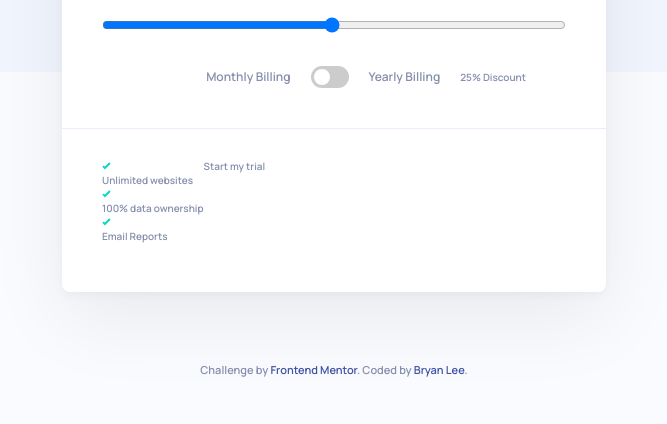
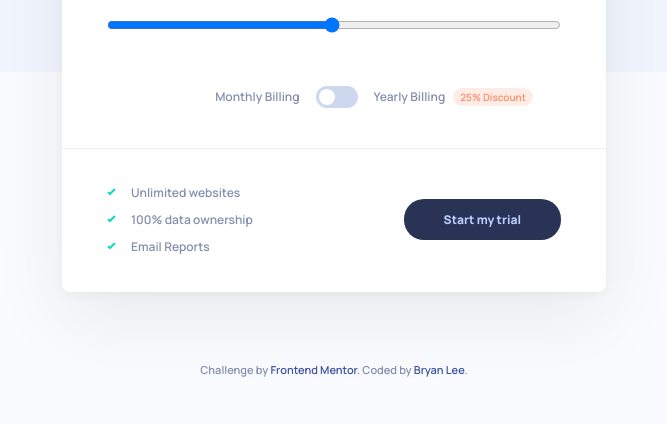
Before and after one commit to BL1133/interactive-pricing-component, a website: page index.html in a window 1280 px wide. Shown: the part 376-800 px from the top of the page, without its empty margins (306-973 px from the left). Drawn offline with Linux system fonts and the light colour scheme.

Commit message:
pricing-card footer

```diff
--- a/index.html
+++ b/index.html
@@ -72,17 +72,29 @@
           class="pricing-card__cta u-padding-left-right-m u-padding-bottom-m"
         >
           <div class="cta__features">
-            <span class="features__item">
-              <img src="./images/icon-check.svg" alt="check" />
-              <p class="features__text">Unlimited websites</p>
+            <span class="cta__features-item">
+              <img
+                class="cta__features-check"
+                src="./images/icon-check.svg"
+                alt="check"
+              />
+              <p class="cta__features-text">Unlimited websites</p>
             </span>
-            <span class="features__item">
-              <img src="./images/icon-check.svg" alt="check" />
-              <p class="features__text">100% data ownership</p>
+            <span class="cta__features-item">
+              <img
+                class="cta__features-check"
+                src="./images/icon-check.svg"
+                alt="check"
+              />
+              <p class="cta__features-text">100% data ownership</p>
             </span>
-            <span class="features__item">
-              <img src="./images/icon-check.svg" alt="check" />
-              <p class="features__text">Email Reports</p>
+            <span class="cta__features-item">
+              <img
+                class="cta__features-check"
+                src="./images/icon-check.svg"
+                alt="check"
+              />
+              <p class="cta__features-text">Email Reports</p>
             </span>
           </div>
           <a href="#" class="cta__link">Start my trial</a>
--- a/sass/base/_utilities.scss
+++ b/sass/base/_utilities.scss
@@ -2,12 +2,12 @@
   margin-top: 1rem;
 }
 .u-padding-left-right-m {
-  padding-left: 4rem;
-  padding-right: 4rem;
+  padding-left: 4.5rem;
+  padding-right: 4.5rem;
 }
 .u-padding-top-m {
   padding-top: 4rem;
 }
 .u-padding-bottom-m {
-  padding-bottom: 5rem;
+  padding-bottom: 4rem;
 }
--- a/sass/components/_pricing-card.scss
+++ b/sass/components/_pricing-card.scss
@@ -15,7 +15,8 @@
   &__cta {
     display: flex;
     border-top: 1px solid $color-light-grayish-blue-empty;
-    padding-top: 3rem;
+    padding-top: 3.5rem;
+    justify-content: space-between;
   }
 }
 .pricing {
@@ -25,7 +26,7 @@
   }
   &__views {
     align-self: center;
-    font-size: 1.37rem;
+    font-size: 1.35rem;
     text-transform: uppercase;
     letter-spacing: 2px;
     font-weight: 800;
@@ -37,20 +38,21 @@
     font-size: 3.8rem;
     font-weight: 800;
     color: $color-dark-blue;
+    align-self: center;
   }
   &__price-month {
     align-self: center;
-    font-size: 1.4rem;
+    font-size: 1.5rem;
     margin-left: 1rem;
     font-weight: 600;
     letter-spacing: 2pz;
   }
   &__footer {
-    padding-top: 3rem;
+    padding-top: 5rem;
     display: flex;
     justify-content: flex-end;
-    padding-right: 4rem;
-    gap: 2rem;
+    padding-right: 2rem;
+    gap: 1.6rem;
     padding-bottom: 4rem;
   }
   &__billing {
@@ -59,5 +61,38 @@
   }
   &__discount {
     align-self: center;
+    color: $color-light-red;
+    background-color: $color-light-grayish-red;
+    padding: 2px 7px 2px 7px;
+    border-radius: 20px;
+    transform: translateX(-8px);
   }
 }
+
+.cta {
+  &__features {
+    display: flex;
+    flex-direction: column;
+    gap: 1rem;
+  }
+  &__features-item {
+    display: flex;
+  }
+  &__features-check {
+    align-self: center;
+  }
+  &__features-text {
+    font-size: 1.2rem;
+    padding-left: 1.5rem;
+  }
+
+  &__link {
+    align-self: center;
+    color: $color-pale-blue;
+    font-size: 1.2rem;
+    font-weight: 800;
+    padding: 12px 40px 12px 40px;
+    background-color: $color-dark-blue;
+    border-radius: 20px;
+  }
+}
--- a/sass/components/_toggle-btn.scss
+++ b/sass/components/_toggle-btn.scss
@@ -2,7 +2,7 @@
 .toggle-btn {
   position: relative;
   display: inline-block;
-  width: 38px;
+  width: 42px;
   height: 22px;
 }
 
@@ -21,10 +21,10 @@
   left: 0;
   right: 0;
   bottom: 0;
-  background-color: #ccc;
+  background-color: $color-grayish-blue-toggle;
   -webkit-transition: 0.4s;
   transition: 0.4s;
-  border-radius: 38px;
+  border-radius: 32px;
 }
 
 .toggle-btn__slider:before {
@@ -51,5 +51,5 @@ input:focus + .toggle-btn__slider {
 input:checked + .toggle-btn__slider:before {
   -webkit-transform: translateX(16px);
   -ms-transform: translateX(16px);
-  transform: translateX(16px);
+  transform: translateX(20px);
 }
```
Also changed, not shown: css/style.comp.css.
